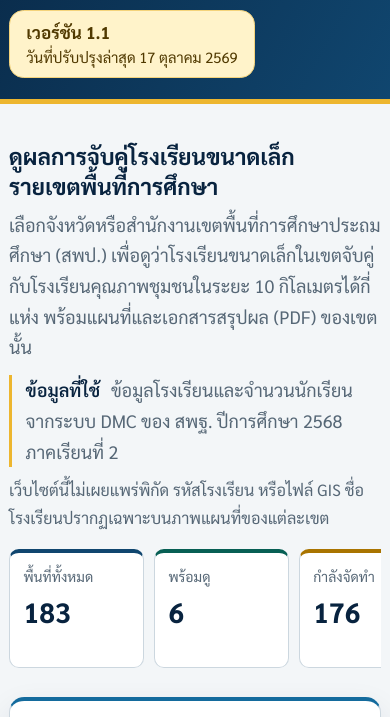
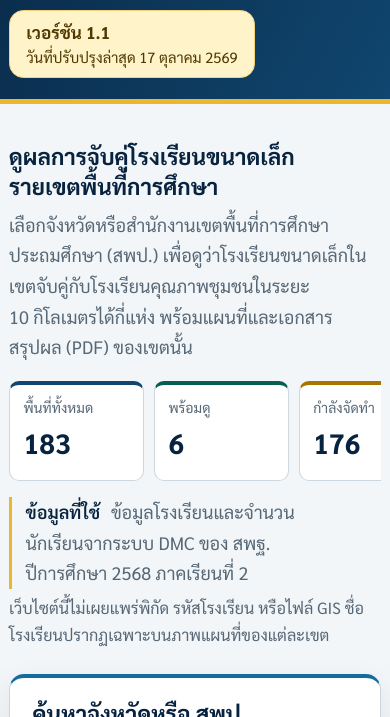
Before and after one commit to kritpipatethean-hub/small-school-matching, a plain HTML site: page 05 พอร์ทัลส่งมอบ สพฐ/index.html in a window 390 px wide. Shown: the part 320-1037 px from the top of the page. Drawn offline with Linux system fonts and the light colour scheme.

Commit message:
จัดส่วนบนของเว็บใหม่: การ์ดสถานะ ที่มาข้อมูล และข้อความเรื่องพิกัดอยู่คอลัมน์ขวาชิดบน ไม่เหลือที่ว่างขวาบน และคำอธิบายไม่ตัดกลางคำ
Co-Authored-By: Claude Opus 5.5 (1M context) <noreply@anthropic.com>

```diff
--- a/05 พอร์ทัลส่งมอบ สพฐ/index.html
+++ b/05 พอร์ทัลส่งมอบ สพฐ/index.html
@@ -31,22 +31,24 @@
   </header>
 
   <main id="main-content" class="shell" tabindex="-1">
-    <!-- ส่วนบน (เวอร์ชัน 1.1, 17 ต.ค. 2569): โครงเดิม (ข้อความซ้าย การ์ดสถานะขวา ช่องค้นหาแถบเต็ม) แต่ข้อความอ่านง่ายขึ้น
-         และบอกที่มาข้อมูลชัดเจน; ตัวเลขในการ์ดมาจาก portal.js ผ่าน data-summary -->
+    <!-- ส่วนบน (เวอร์ชัน 1.1, 17 ต.ค. 2569): ซ้ายคือหัวข้อและคำอธิบาย ขวาคือการ์ดสถานะ ที่มาข้อมูล และข้อความเรื่องพิกัด (ชิดบนทั้งคู่)
+         ช่องค้นหาแถบเต็มอยู่ถัดลงไปเหมือนเดิม; ตัวเลขในการ์ดมาจาก portal.js ผ่าน data-summary -->
     <section class="intro" aria-labelledby="intro-title">
       <div>
         <h2 id="intro-title">ดูผลการจับคู่<span class="nowrap">โรงเรียนขนาดเล็ก</span><span class="nowrap">รายเขตพื้นที่การศึกษา</span></h2>
-        <p class="intro-lead">เลือกจังหวัดหรือสำนักงานเขตพื้นที่การศึกษาประถมศึกษา (สพป.) เพื่อดูว่าโรงเรียนขนาดเล็กในเขตจับคู่กับโรงเรียนคุณภาพชุมชนในระยะ 10 กิโลเมตรได้กี่แห่ง พร้อมแผนที่และเอกสารสรุปผล (PDF) ของเขตนั้น</p>
+        <p class="intro-lead">เลือกจังหวัดหรือสำนักงานเขตพื้นที่<span class="nowrap">การศึกษา</span><span class="nowrap">ประถมศึกษา</span> (สพป.) เพื่อดูว่าโรงเรียน<span class="nowrap">ขนาดเล็ก</span>ในเขต<span class="nowrap">จับคู่</span>กับโรงเรียน<span class="nowrap">คุณภาพชุมชน</span>ในระยะ <span class="nowrap">10 กิโลเมตร</span>ได้<span class="nowrap">กี่แห่ง</span> พร้อมแผนที่และเอกสาร<span class="nowrap">สรุปผล</span> (PDF) ของเขตนั้น</p>
+      </div>
+      <div class="intro-facts">
+        <dl class="summary-strip" aria-label="สรุปสถานะ 183 พื้นที่">
+          <div><dt>พื้นที่ทั้งหมด</dt><dd data-summary="total">—</dd></div>
+          <div class="summary-ready"><dt>พร้อมดู</dt><dd data-summary="ready">—</dd></div>
+          <div class="summary-pending"><dt>กำลังจัดทำ</dt><dd data-summary="pending">—</dd></div>
+          <div class="summary-review"><dt>ต้องตรวจข้อมูล</dt><dd data-summary="blocked">—</dd></div>
+          <div class="summary-empty"><dt>ไม่มีโรงเรียนขนาดเล็ก</dt><dd data-summary="empty">—</dd></div>
+        </dl>
         <p class="intro-source"><strong>ข้อมูลที่ใช้</strong> ข้อมูลโรงเรียนและจำนวนนักเรียนจากระบบ DMC ของ สพฐ. <span class="nowrap">ปีการศึกษา 2568</span> <span class="nowrap">ภาคเรียนที่ 2</span></p>
         <p class="intro-privacy">เว็บไซต์นี้ไม่เผยแพร่พิกัด รหัสโรงเรียน หรือไฟล์ GIS ชื่อโรงเรียนปรากฏเฉพาะบนภาพแผนที่ของแต่ละเขต</p>
       </div>
-      <dl class="summary-strip" aria-label="สรุปสถานะ 183 พื้นที่">
-        <div><dt>พื้นที่ทั้งหมด</dt><dd data-summary="total">—</dd></div>
-        <div class="summary-ready"><dt>พร้อมดู</dt><dd data-summary="ready">—</dd></div>
-        <div class="summary-pending"><dt>กำลังจัดทำ</dt><dd data-summary="pending">—</dd></div>
-        <div class="summary-review"><dt>ต้องตรวจข้อมูล</dt><dd data-summary="blocked">—</dd></div>
-        <div class="summary-empty"><dt>ไม่มีโรงเรียนขนาดเล็ก</dt><dd data-summary="empty">—</dd></div>
-      </dl>
     </section>
 
     <section class="search-panel" aria-labelledby="search-title">
--- a/05 พอร์ทัลส่งมอบ สพฐ/portal.css
+++ b/05 พอร์ทัลส่งมอบ สพฐ/portal.css
@@ -218,24 +218,36 @@ h3 {
   font-weight: 600;
 }
 
+/* ส่วนบน 2 คอลัมน์ชิดบน: ซ้ายคือหัวข้อและคำอธิบาย ขวาคือการ์ดสถานะ ที่มาข้อมูล และข้อความเรื่องพิกัด
+   สัดส่วน 1 : 1.5 (ขวาอย่างน้อย 38rem ให้ข้อความเรื่องพิกัดอยู่บรรทัดเดียว) กับช่องไฟที่แคบลงตามจอ ทำให้สองคอลัมน์สูงใกล้กันทุกความกว้าง ไม่เหลือที่ว่างเหนือการ์ด */
 .intro {
   display: grid;
-  grid-template-columns: minmax(18rem, 1fr) minmax(30rem, 1.45fr);
-  gap: 2rem;
-  align-items: end;
+  grid-template-columns: minmax(18rem, 1fr) minmax(38rem, 1.5fr);
+  gap: clamp(1.5rem, 2.5vw, 2rem);
+  align-items: start;
   padding-block: 2.1rem 1.4rem;
+}
+
+/* กล่องหัวข้อเผื่อที่วรรณยุกต์ไว้ด้านบน จึงเลื่อนการ์ดลงเล็กน้อยให้ขอบบนตรงกับแนวบนของตัวหนังสือหัวข้อ */
+.intro-facts {
+  margin-top: 0.45rem;
 }
 
 .intro-lead {
   max-width: 50rem;
-  margin-bottom: 0.7rem;
+  margin-bottom: 0;
   color: var(--muted);
+}
+
+/* ไม่ให้คำสั้นคำเดียว (เช่น "นั้น") ตกไปอยู่บรรทัดสุดท้าย เบราว์เซอร์ที่ไม่รองรับจะตัดบรรทัดแบบเดิม */
+.intro p {
+  text-wrap: pretty;
 }
 
 /* ที่มาข้อมูล (เวอร์ชัน 1.1): บอกชัดว่าเป็นข้อมูล DMC ของ สพฐ. ปีการศึกษาใด แทนป้าย "ชุดข้อมูล DMC682" */
 .intro-source {
   max-width: 50rem;
-  margin-bottom: 0.5rem;
+  margin-bottom: 0.25rem;
   padding-left: 0.75rem;
   border-left: 3px solid #edb62f;
   color: var(--muted);
@@ -254,15 +266,18 @@ h3 {
   font-size: 0.9rem;
 }
 
+/* การ์ดกว้างเท่ากัน แต่ไม่แคบกว่าป้ายของตัวเองหรือ 6rem: ป้าย "ไม่มีโรงเรียนขนาดเล็ก" จึงอยู่บรรทัดเดียว (เมื่อจอแคบ การ์ดนั้นกว้างกว่าใบอื่นเล็กน้อย)
+   ถ้าแถวยังกว้างเกินคอลัมน์ (เช่น ฟอนต์สำรองที่กว้างกว่า) แถบจะเลื่อนข้างในตัว ไม่ดันหน้าให้กว้างเกินจอ */
 .summary-strip {
   display: grid;
-  grid-template-columns: repeat(5, minmax(6rem, 1fr));
+  grid-template-columns: repeat(5, minmax(max-content, 1fr));
   gap: 0.55rem;
-  margin: 0;
+  margin: 0 0 0.7rem;
+  overflow-x: auto;
 }
 
 .summary-strip > div {
-  min-width: 0;
+  min-width: 6rem;
   padding: 0.75rem;
   border: 1px solid var(--line);
   border-top: 4px solid var(--navy-800);
@@ -1088,18 +1103,21 @@ select {
 }
 
 @media (max-width: 70rem) {
-  .intro,
   .workspace-grid {
     grid-template-columns: 1fr;
   }
 
+  /* คอลัมน์เดียว: minmax(0, 1fr) ให้แถบการ์ดที่เลื่อนข้างได้ไม่ดันคอลัมน์ให้กว้างเกินจอ */
   .intro {
+    grid-template-columns: minmax(0, 1fr);
     gap: 1rem;
   }
 
+  .intro-facts {
+    margin-top: 0;
+  }
+
   .summary-strip {
-    grid-template-columns: repeat(5, minmax(5.5rem, 1fr));
-    overflow-x: auto;
     padding-bottom: 0.2rem;
   }
 }
@@ -1176,9 +1194,32 @@ select {
   }
 }
 
+/* จอที่การ์ด 5 ใบแบบป้ายบรรทัดเดียววางในแถวไม่พอ: การ์ดกว้างเท่ากันและป้ายขึ้นบรรทัดใหม่ได้ ตัวเลขชิดล่างให้อยู่แนวเดียวกัน */
+@media (max-width: 44rem) {
+  .summary-strip {
+    grid-template-columns: repeat(5, minmax(0, 1fr));
+  }
+
+  .summary-strip > div {
+    display: flex;
+    flex-direction: column;
+    justify-content: space-between;
+    min-width: 0;
+  }
+
+  .summary-strip dt {
+    text-wrap: balance;
+  }
+}
+
 @media (max-width: 30rem) {
+  /* มือถือ: แถบการ์ดเลื่อนข้าง การ์ดกว้างอย่างน้อย 7.5rem และป้ายอยู่บรรทัดเดียว */
   .summary-strip {
-    grid-template-columns: repeat(5, 7.5rem);
+    grid-template-columns: repeat(5, max-content);
+  }
+
+  .summary-strip > div {
+    min-width: 7.5rem;
   }
 
   .panel-heading,
```
